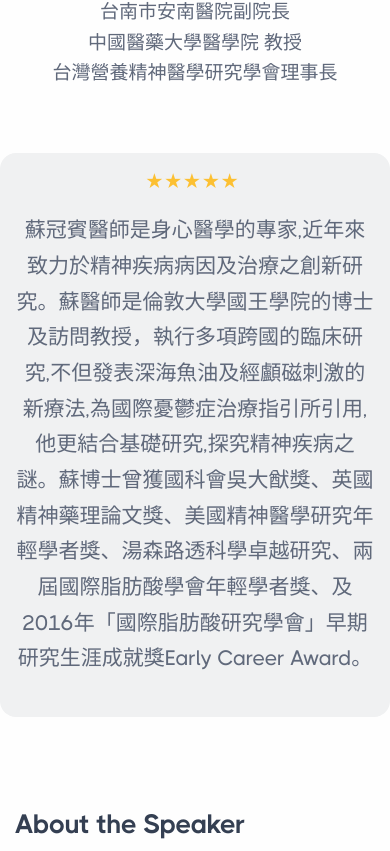
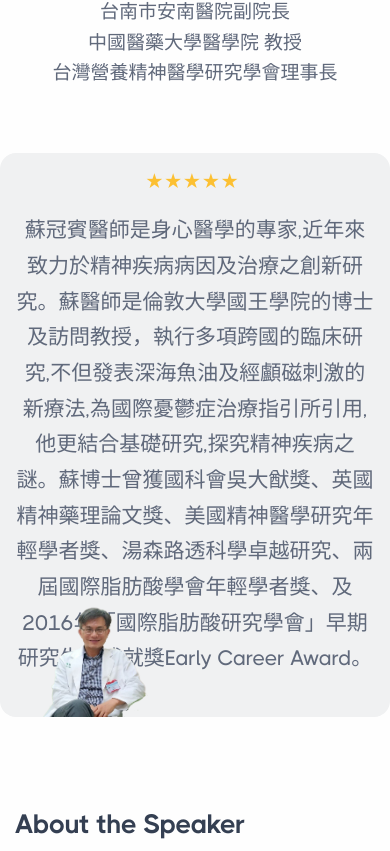
Before and after one commit to shaney215/Medu4u, a plain HTML site: page Speaker_Personal.html in a window 390 px wide. Shown: the part 249-1100 px from the top of the page. Drawn offline with nearby package versions, Linux system fonts and the light colour scheme.

Commit message:
Update Speaker_Personal.html

```diff
--- a/Speaker_Personal.html
+++ b/Speaker_Personal.html
@@ -86,7 +86,7 @@
     </section>
     <div class="card bg-soft-primary rounded-4 mb-14 mb-md-18">
         <div class="card-body p-md-10 py-xxl-16 position-relative">
-            <div class="position-absolute d-none d-lg-block" style="bottom:0; left:10%; width: 28%; z-index:2">
+            <div class="position-absolute " style="bottom:0; left:10%; width: 28%; z-index:2">
               <figure><img src="img/medphoto/speakerPersonal_1.png"  alt=""></figure>
             </div>
             <div class="row gx-md-0 gx-xl-12 text-center">
```
